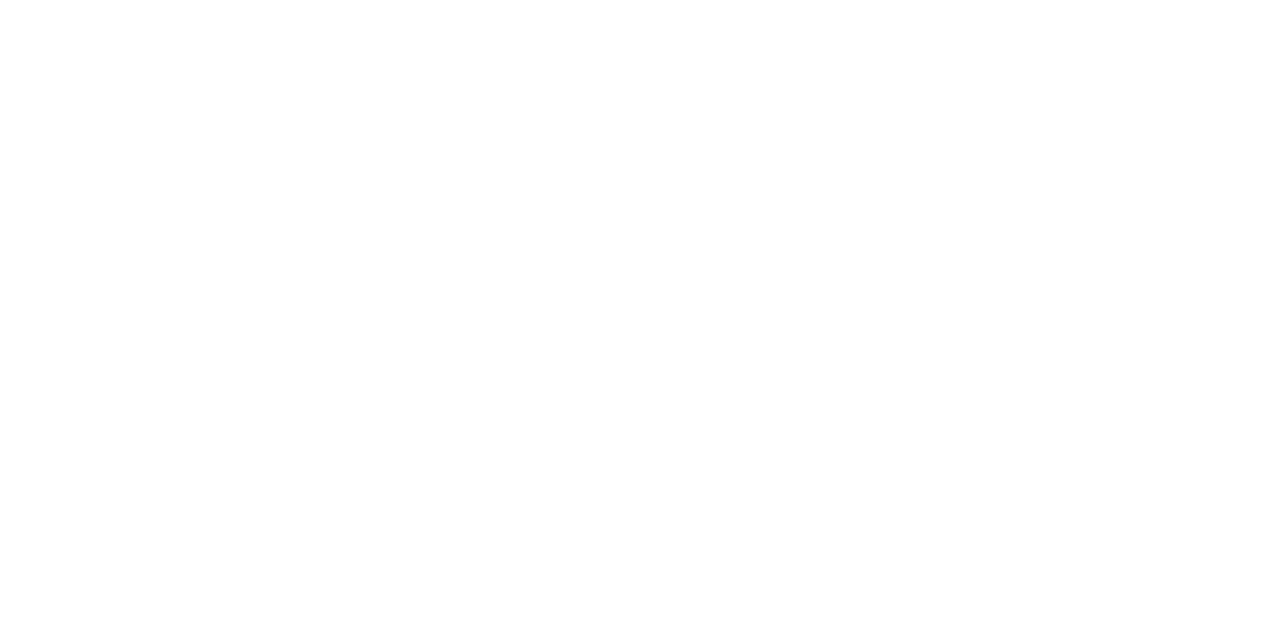
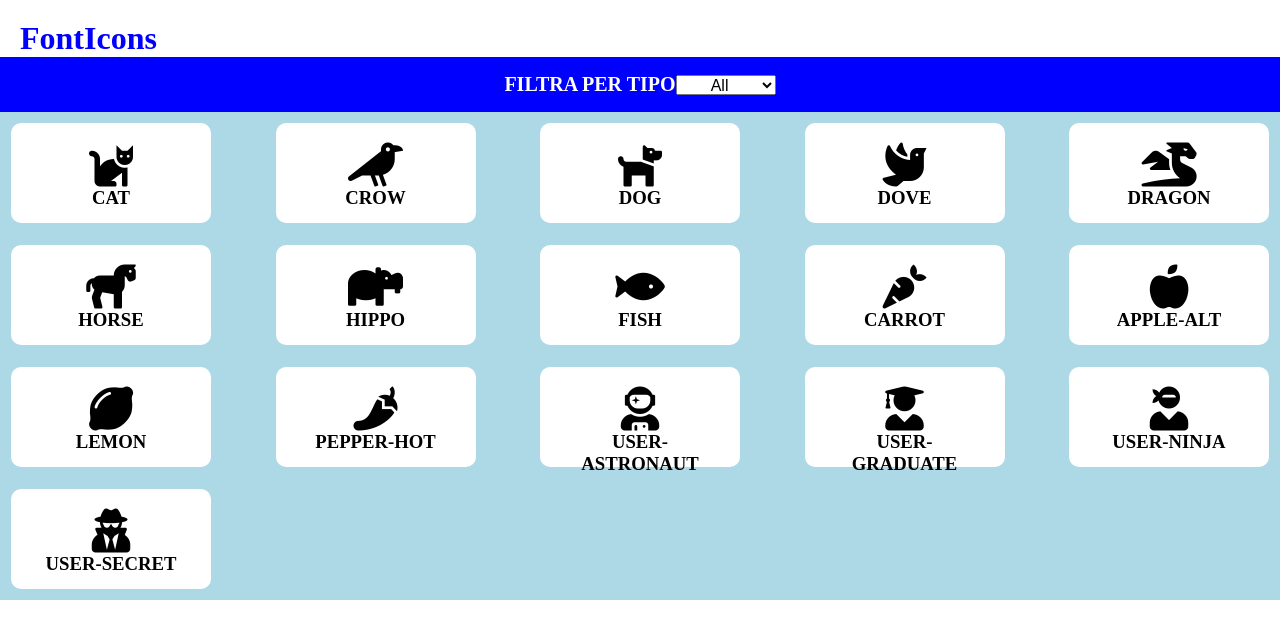
Before and after one commit to andreagavardi/js-es6-icons, a plain HTML site: page index.html in a window 1280 px wide. Drawn offline with Linux system fonts and the light colour scheme.

Commit message:
inserito card dinamicamente

```diff
--- a/index.html
+++ b/index.html
@@ -5,9 +5,25 @@
     <meta http-equiv="X-UA-Compatible" content="IE=edge">
     <meta name="viewport" content="width=device-width, initial-scale=1.0">
     <title>ES6-Icons</title>
+    <!-- FontAwesom CSS -->
+    <link rel="stylesheet" href="https://pro.fontawesome.com/releases/v5.10.0/css/all.css" integrity="sha384-AYmEC3Yw5cVb3ZcuHtOA93w35dYTsvhLPVnYs9eStHfGJvOvKxVfELGroGkvsg+p" crossorigin="anonymous" />
+    <!-- style CSS -->
+    <link rel="stylesheet" href="./style.css">
 </head>
 <body>
+    <h1>FontIcons</h1>
+    <div id="selection">
+        <label for="type">FILTRA PER TIPO</label>
+        <select name="type" id="type">
+            <option value="all">All</option>
+            <option value="animal">animal</option>
+            <option value="vegetable">vegetable</option>
+            <option value="user">user</option>
+        </select>
+    </div>
+    <div class="container">
 
+    </div>
 
     <script src="./main.js"></script>
 </body>
--- a/main.js
+++ b/main.js
@@ -104,3 +104,19 @@ const icons = [
 		family: 'fas'
 	}
 ];
+
+/* Milestone 1:
+Partendo dalla seguente struttura dati , mostriamo in pagina tutte le icone disponibili come da layout.
+ */
+
+icons.forEach(icon => {
+
+    document.querySelector(".container").insertAdjacentHTML("beforeend",
+    `
+         <div class="card">
+            <i class="${icon.family} ${icon.prefix}${icon.name}"></i>
+            <h3>${icon.name}</h3>
+        </div>
+    `);
+
+})
--- a/style.css
+++ b/style.css
@@ -0,0 +1,49 @@
+* {
+  box-sizing: border-box;
+  margin: 0;
+  padding: 0;
+}
+
+h1 {
+  color: blue;
+  padding-left: 20px;
+  padding-top: 20px;
+}
+#selection {
+  display: flex;
+  align-items: center;
+  justify-content: center;
+  background-color: blue;
+  padding: 1rem;
+  font-weight: bold;
+  font-size: 1.25rem;
+  color: white;
+}
+select {
+  width: 100px;
+  height: 20px;
+  font-size: 1rem;
+  padding: 0 2px;
+  text-align: center;
+}
+.container {
+  display: flex;
+  justify-content: space-between;
+  background-color: lightblue;
+  flex-wrap: wrap;
+}
+
+.card {
+  width: 200px;
+  height: 100px;
+  /* font-size: 1rem; */
+  padding: 20px;
+  margin: 11px;
+  background-color: white;
+  border-radius: 10px;
+  text-align: center;
+  text-transform: uppercase;
+}
+i {
+  font-size: 2.75rem;
+}
```
